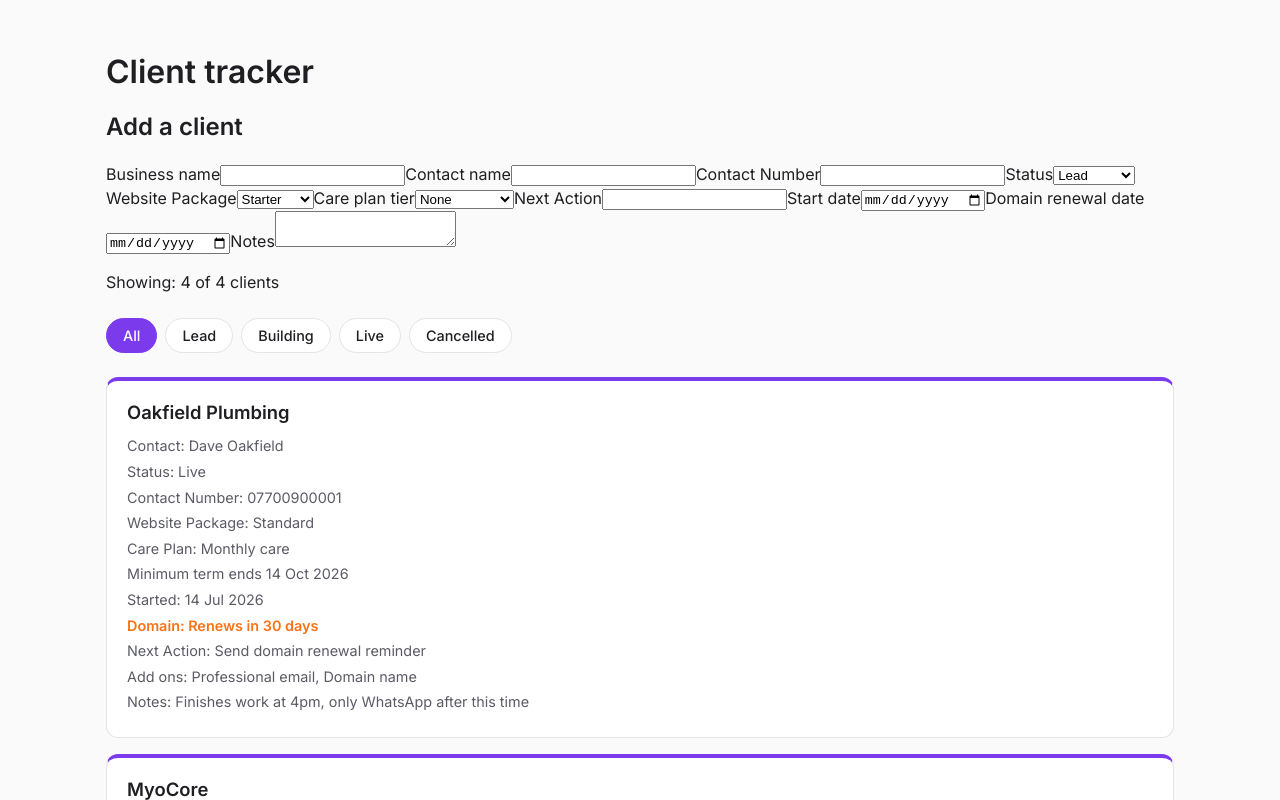
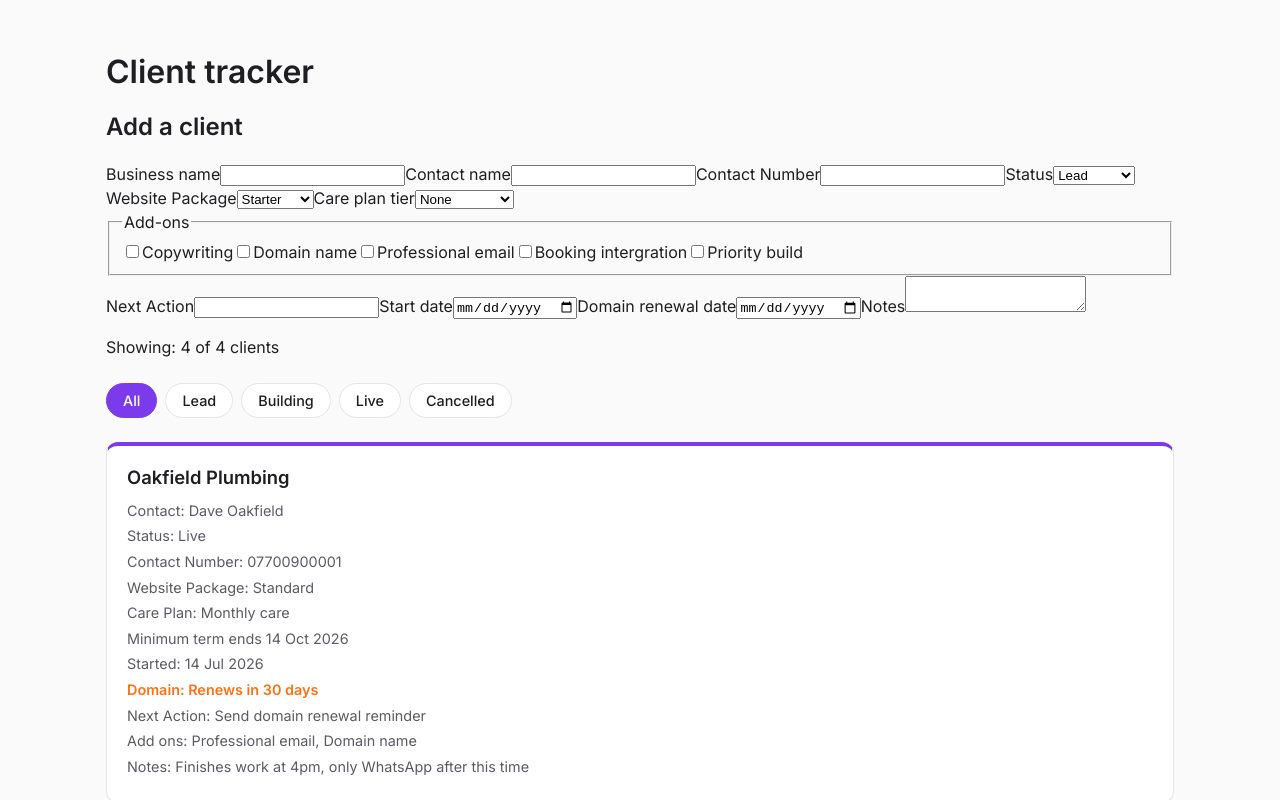
Before and after one commit to SteveJeffs/client-tracker, a React (Vite) app: page / in a window 1280 px wide. Shown: the top 800 px of the page. Built offline with nearby package versions, Linux system fonts and the light colour scheme.

Commit message:
Add add-on checkboes to form

```diff
--- a/src/components/AddClientForm.jsx
+++ b/src/components/AddClientForm.jsx
@@ -1,4 +1,5 @@
 import { useState } from 'react'
+const addOnOptions = ['Copywriting', 'Domain name', 'Professional email', 'Booking intergration', 'Priority build']
 
 function AddClientForm() {
     const [form, setForm] = useState({
@@ -12,8 +13,17 @@ function AddClientForm() {
         startDate: '',
         domainRenewalDate: '',
         notes: '',
+        addOns: [],
 
     })
+
+    function toggleAddOn(option) {
+        if (form.addOns.includes(option)) {
+            setForm({ ...form, addOns: form.addOns.filter((addOn) => addOn !== option) })
+        } else {
+            setForm({ ...form, addOns: [...form.addOns, option] })
+        }
+    }
 
     return (
         <form className="add-client-form">
@@ -78,6 +88,19 @@ function AddClientForm() {
                 <option value="Annual care">Annual care</option>
             </select>
 
+            <fieldset>
+                <legend>Add-ons</legend>
+                {addOnOptions.map((option) => (
+                    <label key={option}>
+                        <input
+                            type="checkbox"
+                            checked={form.addOns.includes(option)}
+                            onChange={() => toggleAddOns(option)}
+                        />
+                        {option}
+                    </label>
+                ))}
+            </fieldset>
 
             <label htmlFor="nextAction">Next Action</label>
             <input
```
